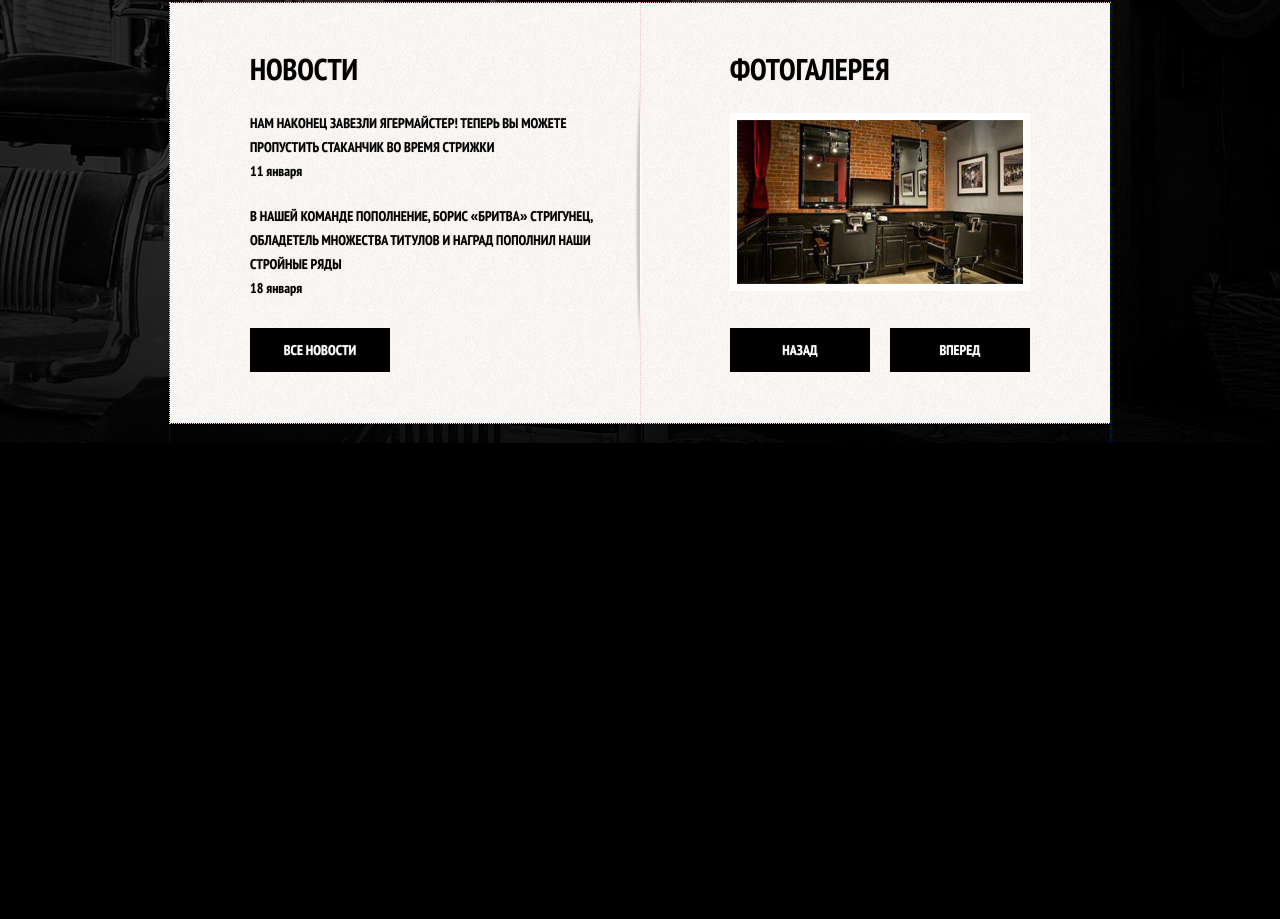
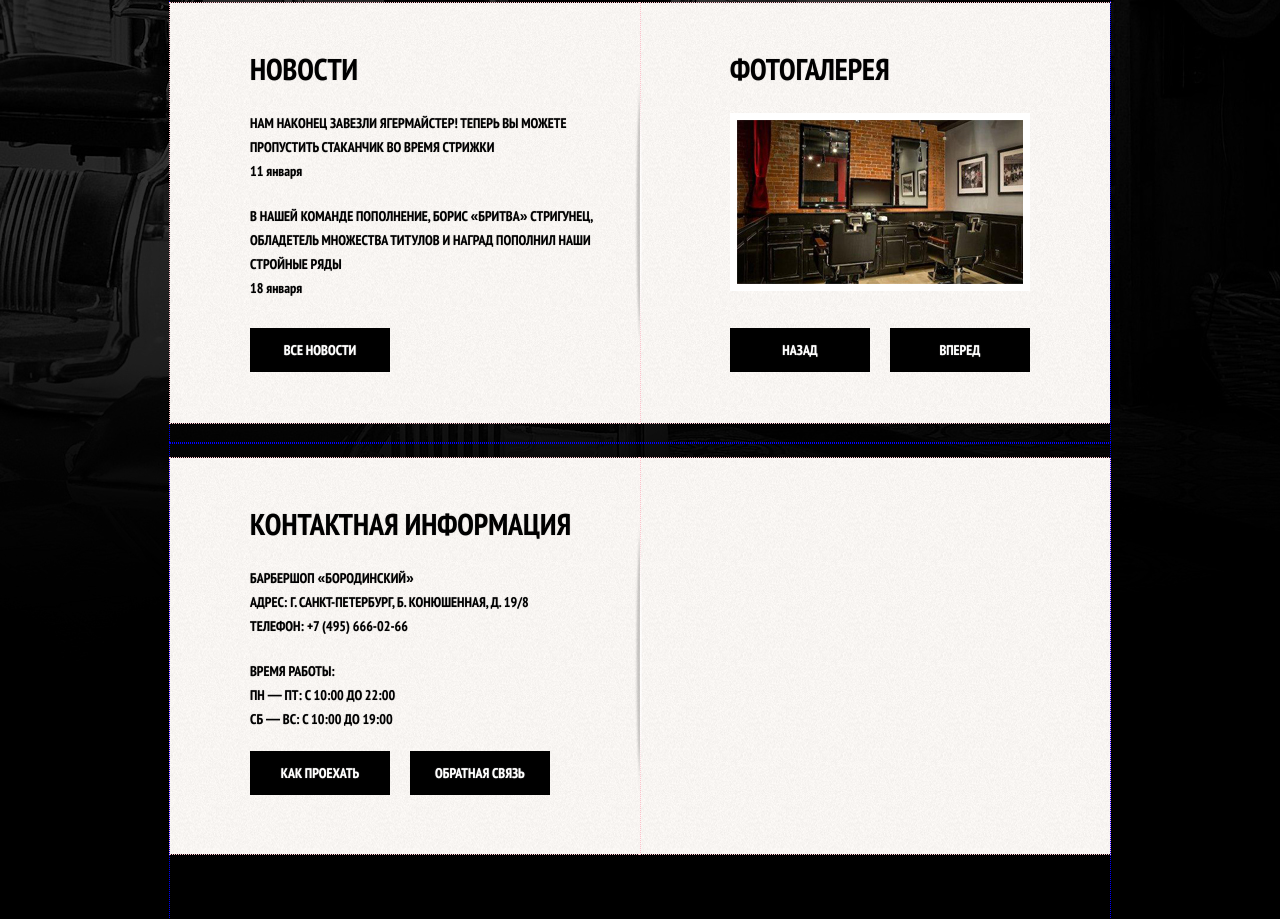
Before and after one commit to HummerHead87/Barbershop-Borodinski, a plain HTML site: page index.html in a window 1280 px wide. Shown: the part 605-1524 px from the top of the page. Before the commit the page ends 1048 px from the top, so only its background shows below. Drawn offline with Linux system fonts and the light colour scheme; files whose address does not match are found by name.

Commit message:
Added contacts

```diff
--- a/blocks/button/button.css
+++ b/blocks/button/button.css
@@ -14,3 +14,7 @@
 .button_theme-dark {
     background-color: black;
 }
+
+.button:hover {
+    background-color: #663d15;
+}
--- /dev/null
+++ b/blocks/contacts-and-subscribe/contacts-and-subscribe.css
@@ -0,0 +1,9 @@
+.contacts-and-subscribe {
+    padding-top: 15px;
+    padding-bottom: 65px;
+}
+
+.contacts-and-subscribe__container {
+    display: flex;
+    height: 396px;
+}
--- /dev/null
+++ b/blocks/contacts/contacts.css
@@ -0,0 +1,3 @@
+.contacts__container {
+    height: 248px;
+}
--- a/blocks/news-and-photo/news-and-photo.css
+++ b/blocks/news-and-photo/news-and-photo.css
@@ -5,6 +5,5 @@
 
 .news-and-photo__container {
     display: flex;
-    background-color: white;
     height: 420px;
 }
--- a/blocks/news/news.css
+++ b/blocks/news/news.css
@@ -1,9 +1,5 @@
 .news {
     padding: 45px 40px 50px 80px;
-}
-
-.news__h {
-    margin-bottom: 10px;
 }
 
 .news__article {
--- a/blocks/section/section.css
+++ b/blocks/section/section.css
@@ -1,5 +1,5 @@
 .section {
-    background: url("section-bg.png");
+    background: white url("section-bg.png");
     outline: 1px dotted pink;
 }
 
@@ -10,7 +10,6 @@
 
 .section-shaded {
     position: relative;
-    overflow:
 }
 
 .section-shaded::before {
--- a/index.html
+++ b/index.html
@@ -17,6 +17,8 @@
     <link rel="stylesheet" href="blocks/news/news.css">
     <link rel="stylesheet" href="blocks/section/section.css">
     <link rel="stylesheet" href="blocks/photos/photos.css">
+    <link rel="stylesheet" href="blocks/contacts-and-subscribe/contacts-and-subscribe.css">
+    <link rel="stylesheet" href="blocks/contacts/contacts.css">
 
     <!--   <link href="//fonts.googleapis.com/css?family=PT+Sans:400&subset=cyrillic" rel="stylesheet" type="text/css"> -->
 
@@ -84,11 +86,10 @@
     </div>
 
     <div class="news-and-photo wrapper__container">
-
         <article class="news-and-photo__container">
             <section class="section section_half-width section-shaded news">
                 <div class="news__container">
-                    <h2 class="h1 news__h">Новости</h2>
+                    <h2 class="h1">Новости</h2>
                     <article class="news__article">
                         <div class="news__p">НАМ НАКОНЕЦ ЗАВЕЗЛИ ЯГЕРМАЙСТЕР! ТЕПЕРЬ ВЫ МОЖЕТЕ ПРОПУСТИТЬ СТАКАНЧИК ВО ВРЕМЯ СТРИЖКИ</div>
                         <div class="news__date">11 января</div>
@@ -110,6 +111,26 @@
             </section>
     </div>
 
+    <div class="contacts-and-subscribe wrapper__container">
+        <article class="contacts-and-subscribe__container">
+            <section class="section section_half-width section-shaded news">
+                <div class="contacts__container">
+                    <h2 class="h1">Контактная информация</h2>
+                    <div class="news__article">
+                        БАРБЕРШОП «БОРОДИНСКИЙ»<br>АДРЕС: Г. САНКТ-ПЕТЕРБУРГ, Б. КОНЮШЕННАЯ, Д. 19/8<br> ТЕЛЕФОН: +7 (495) 666-02-66
+                    </div>
+                    <div class="news__article">ВРЕМЯ РАБОТЫ:<br> ПН — ПТ: С 10:00 ДО 22:00<br> СБ — ВС: С 10:00 ДО 19:00</div>
+                </div>
+                <a class="button button_size-m button_theme-dark photos__button" href="#">Как проехать</a>
+                <a class="button button_size-m button_theme-dark photos__button" href="#">Обратная связь</a>
+            </section>
+            <section class="section section_half-width">
+
+            </section>
+
+        </article>
+    </div>
+
 </body>
 
 </html>
```
